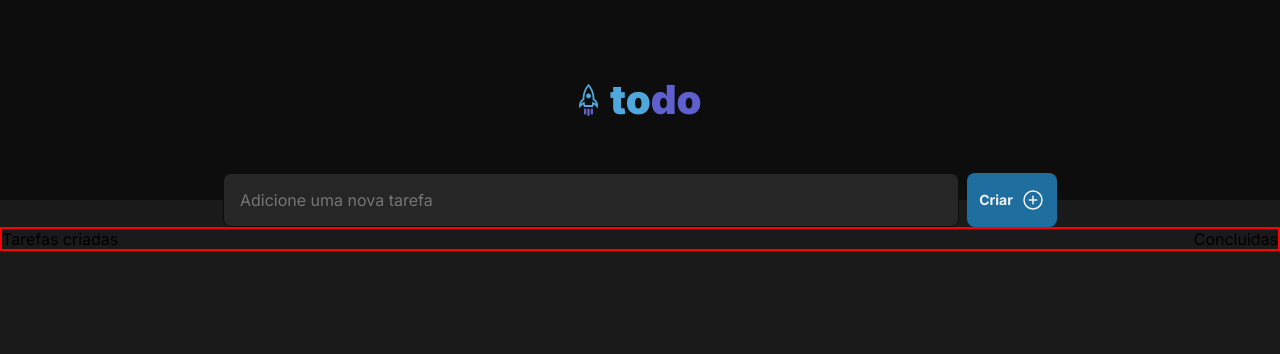
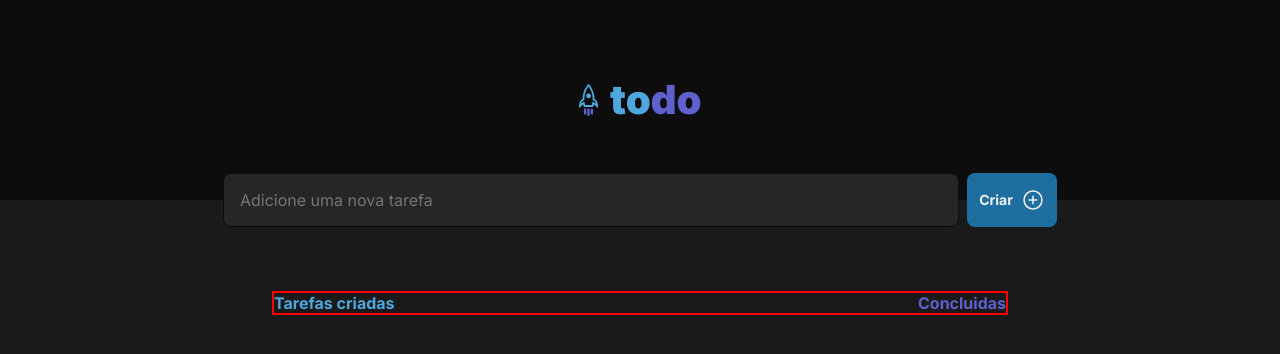
Before and after one commit to CarlosEduardoDeev/Desafio1, a React (Vite) app: page / in a window 1280 px wide. Shown: the top 354 px of the page. Built offline with nearby package versions, Linux system fonts and the light colour scheme.

Commit message:
Layout task

```diff
--- a/src/App.module.css
+++ b/src/App.module.css
@@ -0,0 +1,5 @@
+main{
+    display: flex;
+    justify-content: center;
+    margin-top: 4rem;
+}
--- a/src/Components/TaskStatus/Taks.module.css
+++ b/src/Components/TaskStatus/Taks.module.css
@@ -1,7 +1,15 @@
 .taskStatusContainer{
     display: flex;
     justify-content: space-between;
-
+    width:46rem ;
     align-items: center;
     border: 2px solid red;
 }
+.taskCreate{
+    color: var(--blue-300);
+    font-weight: 700;
+}
+.taskConcluidas{
+    color: var(--purple-700);
+    font-weight: 700;
+}
```
